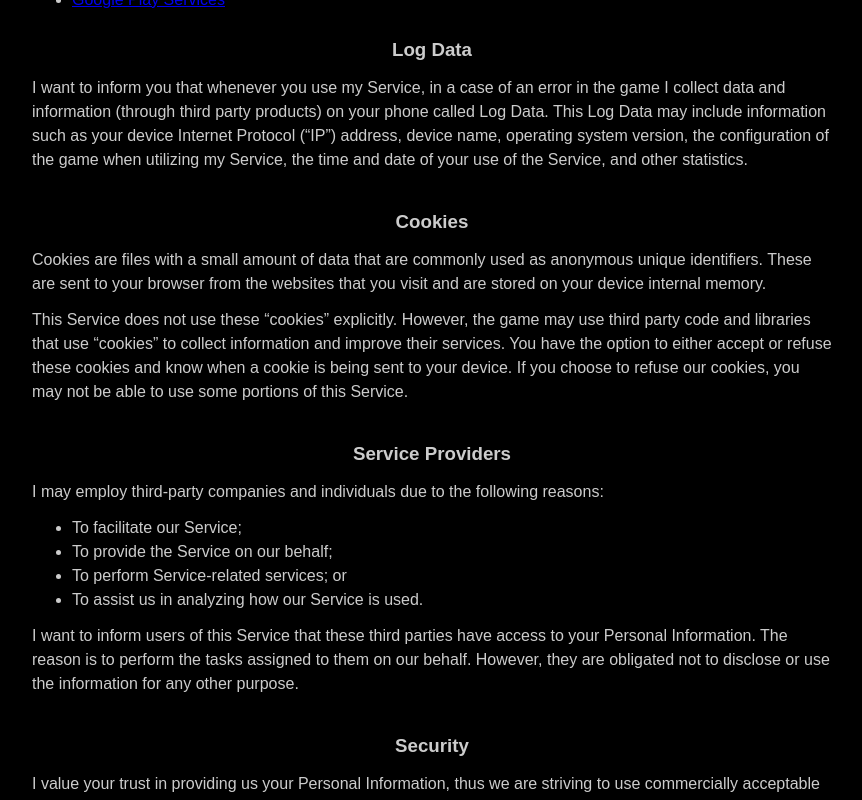
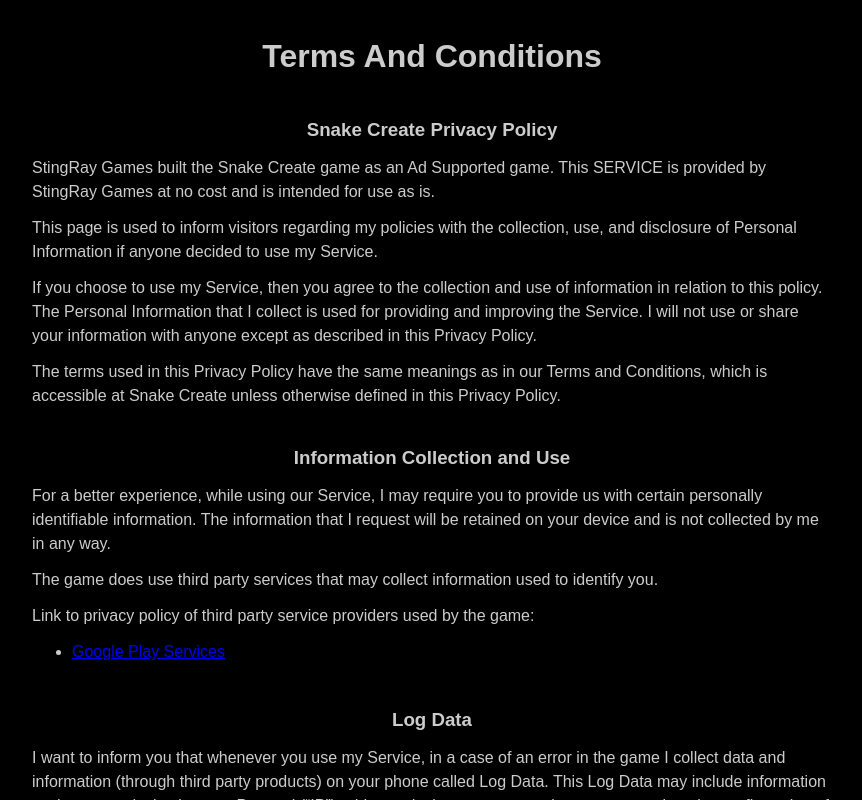
Before and after one commit to SzybkiSasza/bartoszpolanczyk, a Next.js app: page /terms-and-conditions/snake-create in a window 1280 px wide. Shown: the whole page, without its empty margins (208-1070 px from the left). Built offline with nearby package versions, Linux system fonts and the light colour scheme.

Commit message:
Terms And Conditions page prepared.

```diff
--- a/app/(main)/layout.tsx
+++ b/app/(main)/layout.tsx
@@ -8,15 +8,12 @@ const MainLayoutContainer = styled.div`
   width: 100%;
   height: 100%;
   background-color: #000;
-  display: flex;
-  align-items: center;
-  justify-content: center;
   color: #cccccc;
   font-family: Arial, Helvetica, sans-serif;
   overflow: auto;
 `;
 
-const MainLayout: React.FC = ({ children }: { children: React.ReactNode }) => {
+const MainLayout: React.FC<{ children: React.ReactNode }> = ({ children }) => {
   return <MainLayoutContainer>{children}</MainLayoutContainer>;
 };
 
--- /dev/null
+++ b/app/(main)/terms-and-conditions/components/List/List.tsx
@@ -0,0 +1,7 @@
+'use client';
+
+import styled from 'styled-components';
+
+export const List = styled.ul<{ $margin?: string }>`
+  margin-bottom: 18px;
+`;
--- a/app/(main)/terms-and-conditions/components/Paragraph/Paragraph.tsx
+++ b/app/(main)/terms-and-conditions/components/Paragraph/Paragraph.tsx
@@ -1,7 +1,11 @@
 'use client';
 
 import styled from 'styled-components';
+import { MOBILE_WIDTH_BREAKPOINT } from '../../../../constants';
 
 export const Paragraph = styled.p`
   margin-bottom: 12px;
+  @media (max-width: ${MOBILE_WIDTH_BREAKPOINT}) {
+    margin-bottom: 24px;
+  }
 `;
--- a/app/(main)/terms-and-conditions/layout.tsx
+++ b/app/(main)/terms-and-conditions/layout.tsx
@@ -2,17 +2,11 @@
 
 import React from 'react';
 import styled from 'styled-components';
-
-const TermsAndConditionsWrapper = styled.div`
-  display: flex;
-  flex-direction: column;
-  align-items: center;
-  margin: 24px 12px;
-  max-width: 800px;
-`;
+import { CenteredLayout } from '../../layouts/CenteredLayout/CenteredLayout';
 
 const TermsAndConditionsHeader = styled.h1`
-  margin: 32px 0;
+  text-align: center;
+  margin: 32px 0 12px;
 `;
 
 const TermsAndConditionsOutlet = styled.div`
@@ -21,16 +15,14 @@ const TermsAndConditionsOutlet = styled.div`
   align-items: baseline;
 `;
 
-const TermsAndConditionsLayout: React.FC = ({
+const TermsAndConditionsLayout: React.FC<{ children: React.ReactNode }> = ({
   children,
-}: {
-  children: React.ReactNode;
 }) => {
   return (
-    <TermsAndConditionsWrapper>
+    <CenteredLayout>
       <TermsAndConditionsHeader>Terms And Conditions</TermsAndConditionsHeader>
       <TermsAndConditionsOutlet>{children}</TermsAndConditionsOutlet>
-    </TermsAndConditionsWrapper>
+    </CenteredLayout>
   );
 };
 
--- a/app/(main)/terms-and-conditions/snake-create/page.tsx
+++ b/app/(main)/terms-and-conditions/snake-create/page.tsx
@@ -1,4 +1,5 @@
 import React from 'react';
+import { List } from '../components/List/List';
 import { Paragraph } from '../components/Paragraph/Paragraph';
 import { SectionHeader } from '../components/SectionHeader/SectionHeader';
 
@@ -47,13 +48,13 @@ const SnakeCreateTC: React.FC = () => {
         Link to privacy policy of third party service providers used by the
         game:
       </Paragraph>
-      <ul>
+      <List>
         <li>
           <a href="https://www.google.com/policies/privacy/" target="_blank">
             Google Play Services
           </a>
         </li>
-      </ul>
+      </List>
       {/*  Log Data */}
       <SectionHeader>Log Data</SectionHeader>
       <Paragraph>
@@ -86,14 +87,12 @@ const SnakeCreateTC: React.FC = () => {
         I may employ third-party companies and individuals due to the following
         reasons:
       </Paragraph>
-      <Paragraph>
-        <ul>
-          <li>To facilitate our Service;</li>
-          <li>To provide the Service on our behalf;</li>
-          <li>To perform Service-related services; or</li>
-          <li>To assist us in analyzing how our Service is used.</li>
-        </ul>
-      </Paragraph>
+      <List>
+        <li>To facilitate our Service;</li>
+        <li>To provide the Service on our behalf;</li>
+        <li>To perform Service-related services; or</li>
+        <li>To assist us in analyzing how our Service is used.</li>
+      </List>
       <Paragraph>
         I want to inform users of this Service that these third parties have
         access to your Personal Information. The reason is to perform the tasks
--- a/app/(main)/welcome/page.tsx
+++ b/app/(main)/welcome/page.tsx
@@ -1,8 +1,8 @@
 'use client';
 
 import React from 'react';
-import { Banner } from '../components/Banner/Banner';
-import { TvOverlay } from '../components/TvOverlay/TvOverlay';
+import { Banner } from '../../components/Banner/Banner';
+import { TvOverlay } from '../../components/TvOverlay/TvOverlay';
 
 const WelcomePage: React.FC = () => {
   return (
--- a/app/(main)/components/Banner/animHelpers.ts
+++ b/app/components/Banner/animHelpers.ts
@@ -1,5 +1,5 @@
 import * as React from 'react';
-import { getRandomNumber } from '../../../utils/random';
+import { getRandomNumber } from '../../utils/random';
 
 export interface Transform {
   left: number;
--- a/app/(main)/components/TvOverlay/TvOverlay.tsx
+++ b/app/components/TvOverlay/TvOverlay.tsx
@@ -1,7 +1,7 @@
 import React, { useCallback, useEffect, useRef, useState } from 'react';
 import styled from 'styled-components';
-import { MOBILE_WIDTH_BREAKPOINT } from '../../../constants';
-import { getRandomNumber } from '../../../utils/random';
+import { MOBILE_WIDTH_BREAKPOINT } from '../../constants';
+import { getRandomNumber } from '../../utils/random';
 
 const SCANLINE_OPACITY_MIN = 0.4;
 const SCANLINE_OPACITY_MAX = 0.6;
--- /dev/null
+++ b/app/layouts/CenteredLayout/CenteredLayout.tsx
@@ -0,0 +1,28 @@
+import React from 'react';
+import styled from 'styled-components';
+import { MOBILE_WIDTH_BREAKPOINT } from '../../constants';
+
+const CenteredWrapper = styled.div`
+  display: flex;
+  flex-direction: column;
+  align-items: center;
+`;
+
+const CenteredBody = styled.div<{ $maxWidth?: number }>`
+  margin: 0 12px;
+  max-width: ${(props) => (props.$maxWidth ? props.$maxWidth : '800px')};
+
+  @media (max-width: ${MOBILE_WIDTH_BREAKPOINT}) {
+    margin: 0 24px;
+  }
+`;
+
+export const CenteredLayout: React.FC<{ children: React.ReactNode }> = ({
+  children,
+}) => {
+  return (
+    <CenteredWrapper>
+      <CenteredBody>{children}</CenteredBody>
+    </CenteredWrapper>
+  );
+};
```
Also changed, not shown: app/components/Banner/Banner.tsx (renamed from app/(main)/components/Banner/Banner.tsx, +4 -3 lines).
